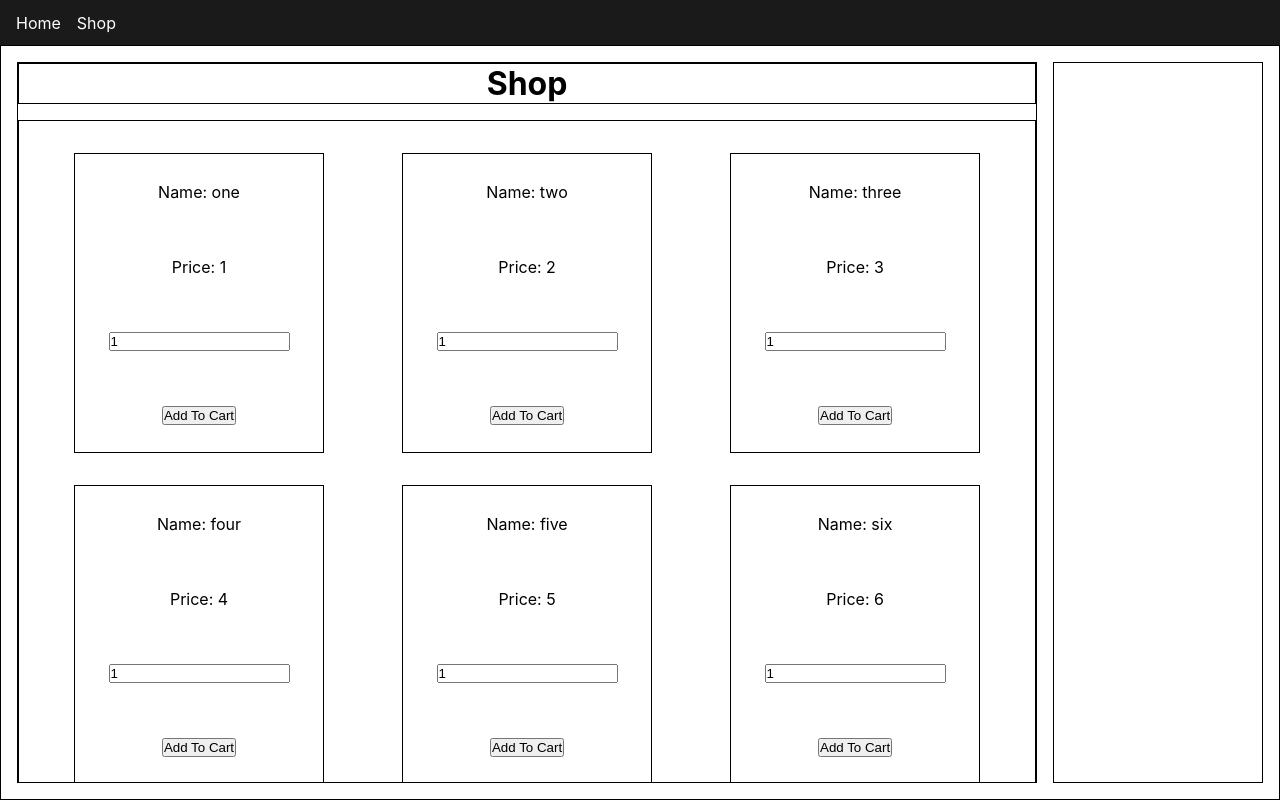
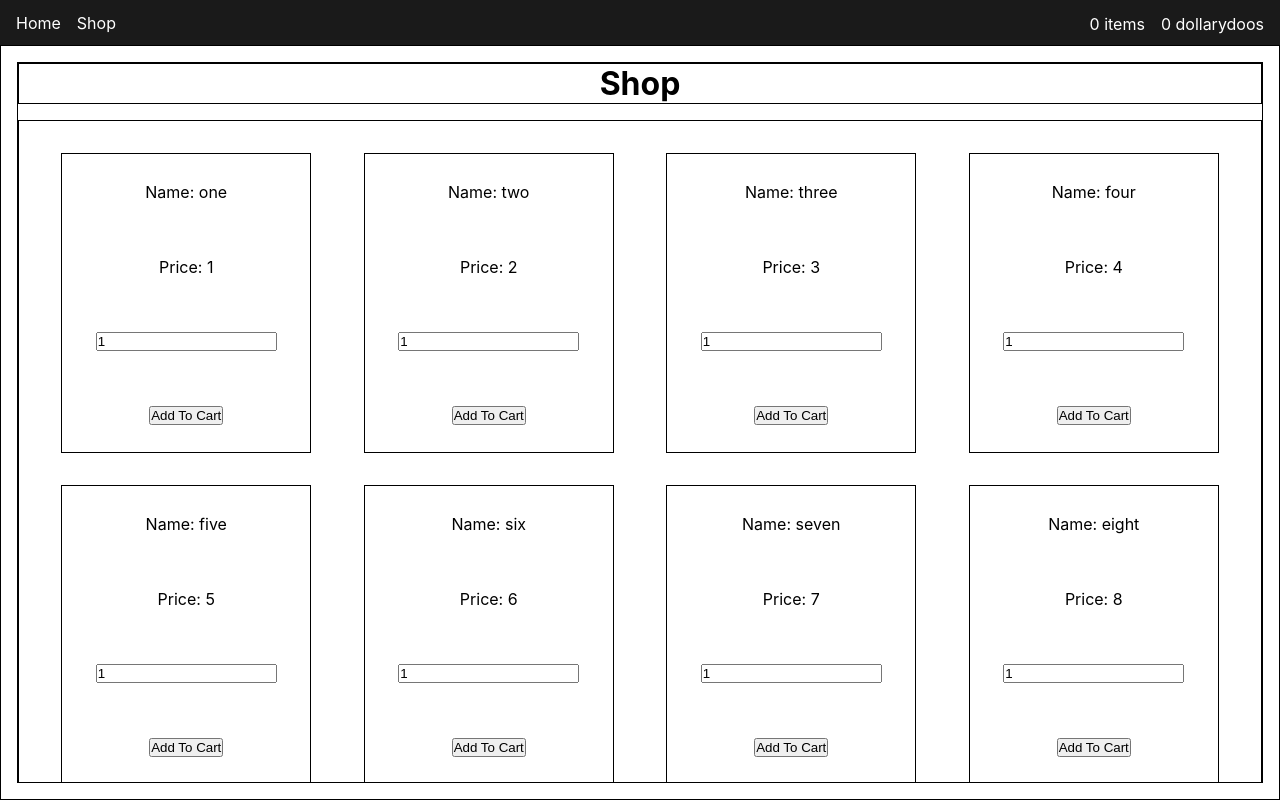
Before and after one commit to nekoLiav/shopping-cart, a React (Create React App) app: page /shop in a window 1280 px wide. Built offline with nearby package versions, Linux system fonts and the light colour scheme.

Commit message:
add cart view toggle

```diff
--- a/src/components/Shop.js
+++ b/src/components/Shop.js
@@ -6,6 +6,7 @@ import shopData from '../data/shopData';
 const Shop = () => {
   const [shopItems, setShopItems] = useState([]);
   const [cart, setCart] = useState([]);
+  const [cartView, setCartView] = useState(false);
 
   useEffect(() => {
     setShopItems(shopData.map((item) => Object.assign(item, { quantity: 1 })));
@@ -45,8 +46,11 @@ const Shop = () => {
           addToCart={addToCart}
         />
       </div>
-      <ShoppingCart cart={cart} />
-      <div className='cart-summary'></div>
+      {cartView ? <ShoppingCart cart={cart} /> : null}
+      <div className='cart-summary' onClick={() => setCartView(cartView ? false : true)}>
+        <p>{`${cart.reduce((prev, cur) => prev + cur.quantity, 0)} items`}</p>
+        <p>{`${cart.reduce((prev, cur) => prev + cur.data.price, 0)} dollarydoos`}</p>
+      </div>
     </div>
   );
 };
--- a/src/components/ShoppingCart.js
+++ b/src/components/ShoppingCart.js
@@ -3,10 +3,10 @@ const ShoppingCart = (props) => {
   return (
     <div className='shopping-cart'>
       {props.cart.map((items) => (
-        <div key={items.name}>
-          <p>{items.name}</p>
-          <p>{items.data.price}</p>
-          <p>{items.quantity}</p>
+        <div className='cart-item' key={items.name}>
+          <p>{`Name: ${items.name}`}</p>
+          <p>{`Price: ${items.data.price}`}</p>
+          <p>{`Quantity: ${items.quantity}`}</p>
         </div>
       ))}
     </div>
--- a/src/index.css
+++ b/src/index.css
@@ -126,6 +126,7 @@ nav ul a {
   right: 1rem;
   height: 3rem;
   color: white;
+  cursor: pointer;
 }
 
 .shopping-cart {
```
